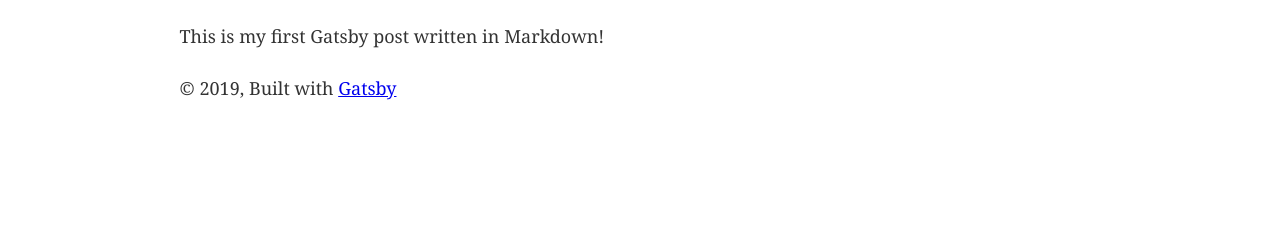
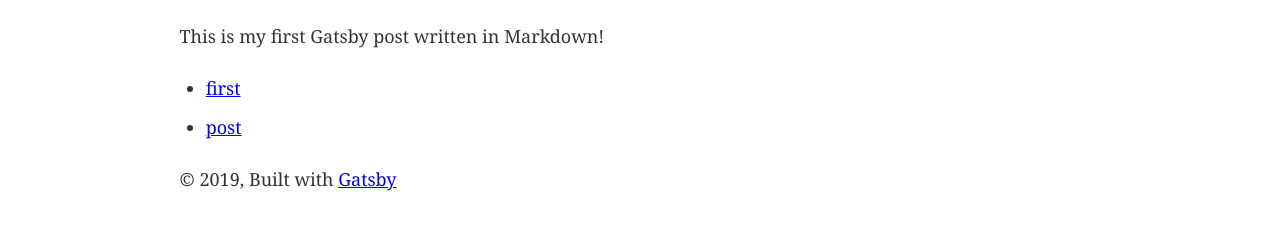
Before and after one commit to dami-lee/Gatsby-blog, a Gatsby site: page /my-first-post/ in a window 1280 px wide. Shown: the part 229-458 px from the top of the page. Built offline with nearby package versions, Linux system fonts and the light colour scheme; Gatsby itself is replaced by a stand-in of ours.

Commit message:
Add tags in post

```diff
--- a/src/templates/post.js
+++ b/src/templates/post.js
@@ -1,5 +1,5 @@
 import React from 'react';
-import { graphql } from 'gatsby';
+import { Link, graphql } from 'gatsby';
 import Layout from '../components/layout';
 
 export default  ({ data }) => {
@@ -12,6 +12,13 @@ export default  ({ data }) => {
       <div
         dangerouslySetInnerHTML={{ __html: post.html }}
       />
+      <ul>
+        {post.frontmatter.tags.map(tag => (
+            <li key={`/tags/${tag}/`}>
+              <Link to={`/tags/${tag}/`}>{tag}</Link>
+            </li>
+        ))}
+      </ul>
     </Layout>
   );
 };
@@ -23,6 +30,7 @@ export const pageQuery = graphql`
       frontmatter {
         title
         date(formatString: "DD MMMM, YYYY")
+        tags
       }
     }
   }
```
